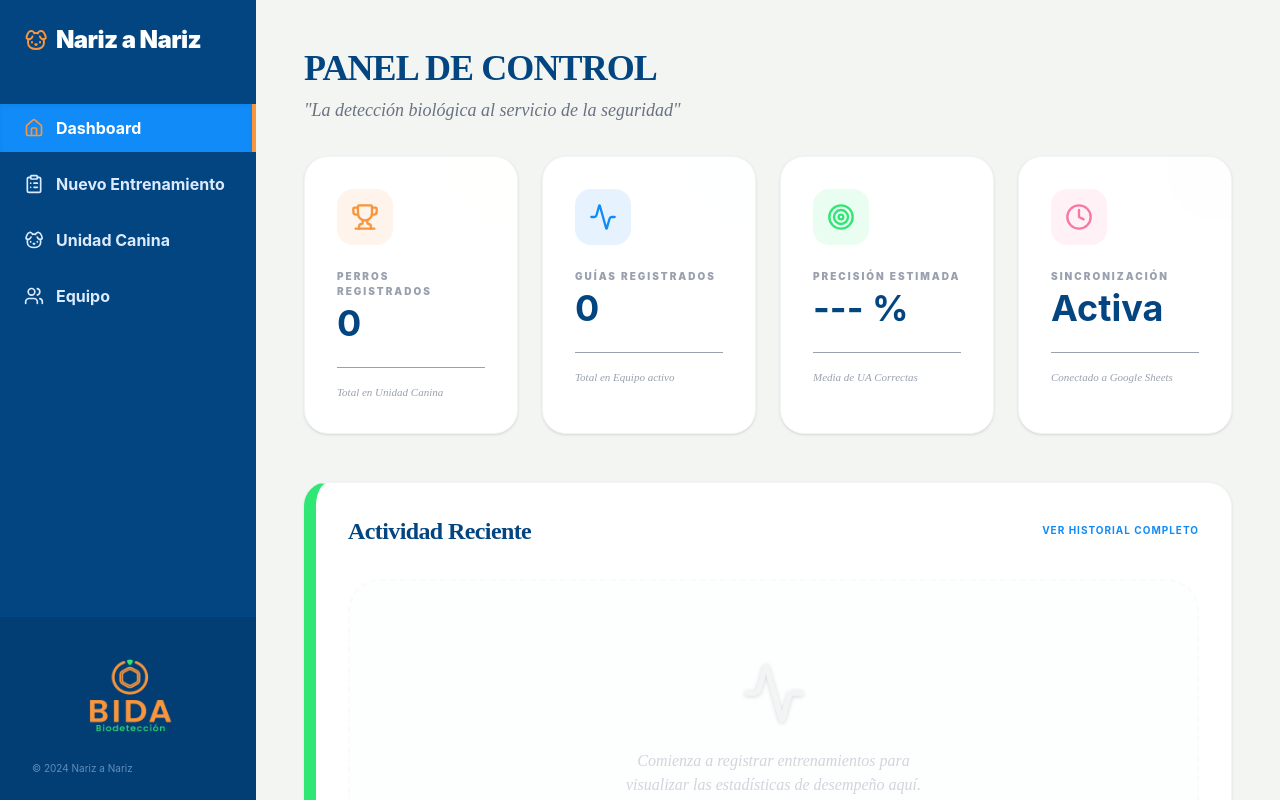
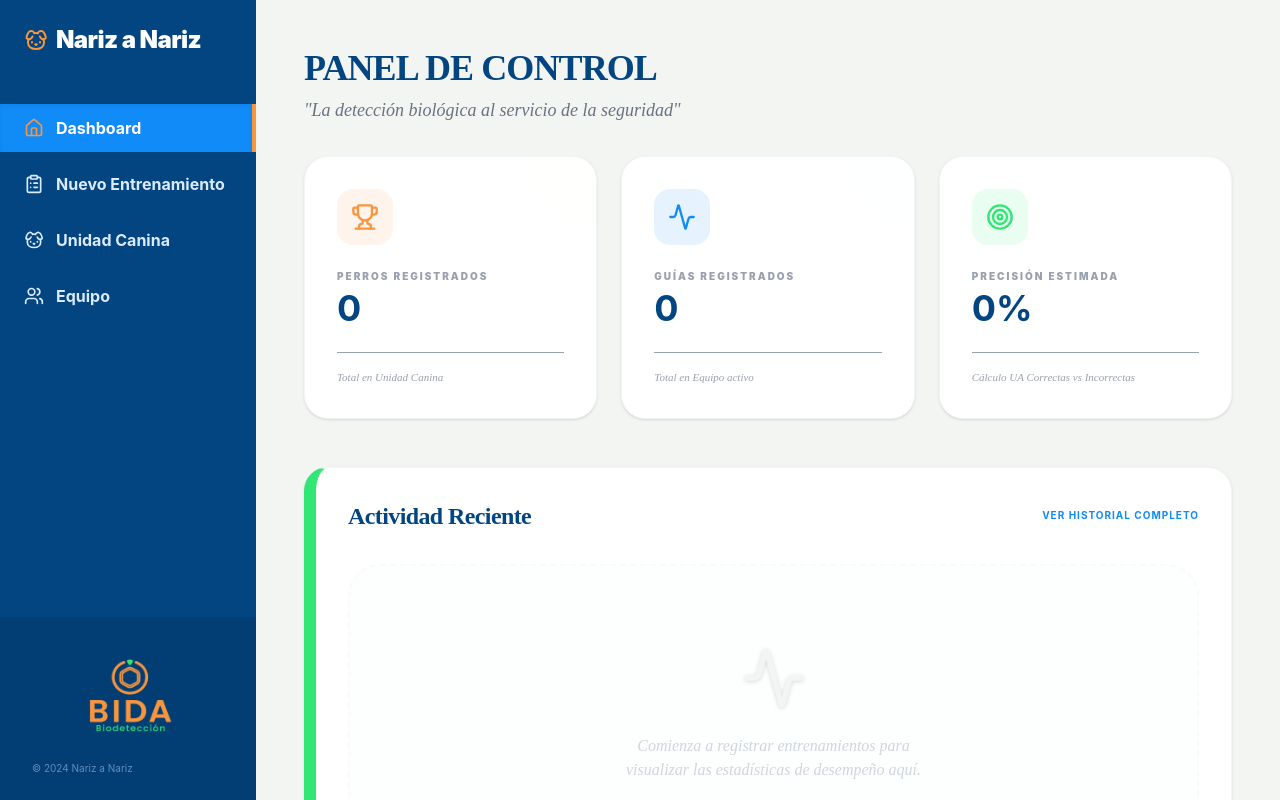
Before and after one commit to ATRVT/Nariz-a-Nariz, a React (Vite) app: page /#/ in a window 1280 px wide. Built offline with nearby package versions, Linux system fonts and the light colour scheme; no server answers.

Commit message:
Update dashboard to remove sync card and support precision stat

```diff
--- a/gas_script.js
+++ b/gas_script.js
@@ -58,11 +58,30 @@ function handleAddEntity(doc, entityType, data, timestamp) {
 function handleGetEntities(doc) {
   let dogs = getRowsAsObject(doc.getSheetByName('Unidad Canina'));
   let guides = getRowsAsObject(doc.getSheetByName('Equipo'));
+  let trainings = getRowsAsObject(doc.getSheetByName('Entrenamientos'));
+
+  let totalUaC = 0;
+  let totalUaI = 0;
+
+  trainings.forEach(t => {
+    let uac = parseFloat(t.ua_c) || 0;
+    let uai = parseFloat(t.ua_i) || 0;
+    totalUaC += uac;
+    totalUaI += uai;
+  });
+
+  let precision = 0;
+  if (totalUaC + totalUaI > 0) {
+    precision = (totalUaC / (totalUaC + totalUaI)) * 100;
+  }
 
   return successResponse({
     dogs: dogs,
     guides: guides,
-    counts: { dogs: dogs.length, guides: guides.length }
+    counts: { dogs: dogs.length, guides: guides.length },
+    stats: {
+      precision: precision.toFixed(1)
+    }
   });
 }
 
--- a/src/pages/Dashboard.jsx
+++ b/src/pages/Dashboard.jsx
@@ -41,20 +41,12 @@ export default function Dashboard() {
     },
     {
       label: 'Precisión Estimada',
-      value: '--- %',
+      value: data?.stats?.precision ? `${data.stats.precision}%` : '0%',
       icon: Target,
       color: 'text-[#30E674]',
       bg: 'bg-[#30E674]/10',
-      description: 'Media de UA Correctas'
-    },
-    {
-      label: 'Sincronización',
-      value: 'Activa',
-      icon: Clock,
-      color: 'text-[#F878A3]',
-      bg: 'bg-[#F878A3]/10',
-      description: 'Conectado a Google Sheets'
-    },
+      description: 'Cálculo UA Correctas vs Incorrectas'
+    }
   ];
 
   if (loading) {
@@ -75,7 +67,7 @@ export default function Dashboard() {
         </p>
       </div>
 
-      <div className="grid grid-cols-1 md:grid-cols-2 lg:grid-cols-4 gap-6">
+      <div className="grid grid-cols-1 md:grid-cols-3 gap-6">
         {stats.map((stat, i) => (
           <div key={i} className="bg-white rounded-3xl shadow-sm hover:shadow-xl transition-all duration-300 p-8 border border-gray-100 relative group overflow-hidden">
             <div className={`absolute top-0 right-0 w-24 h-24 -mr-8 -mt-8 rounded-full opacity-5 group-hover:opacity-10 transition-opacity ${stat.bg}`}></div>
```
